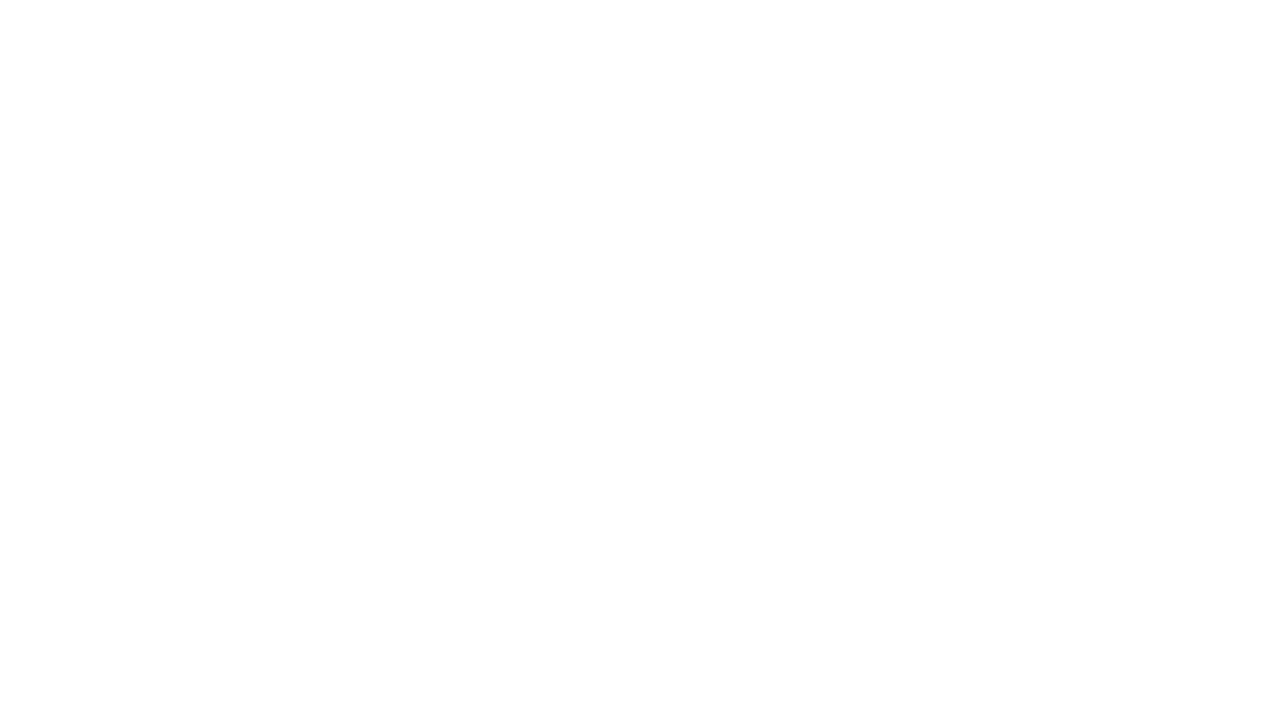
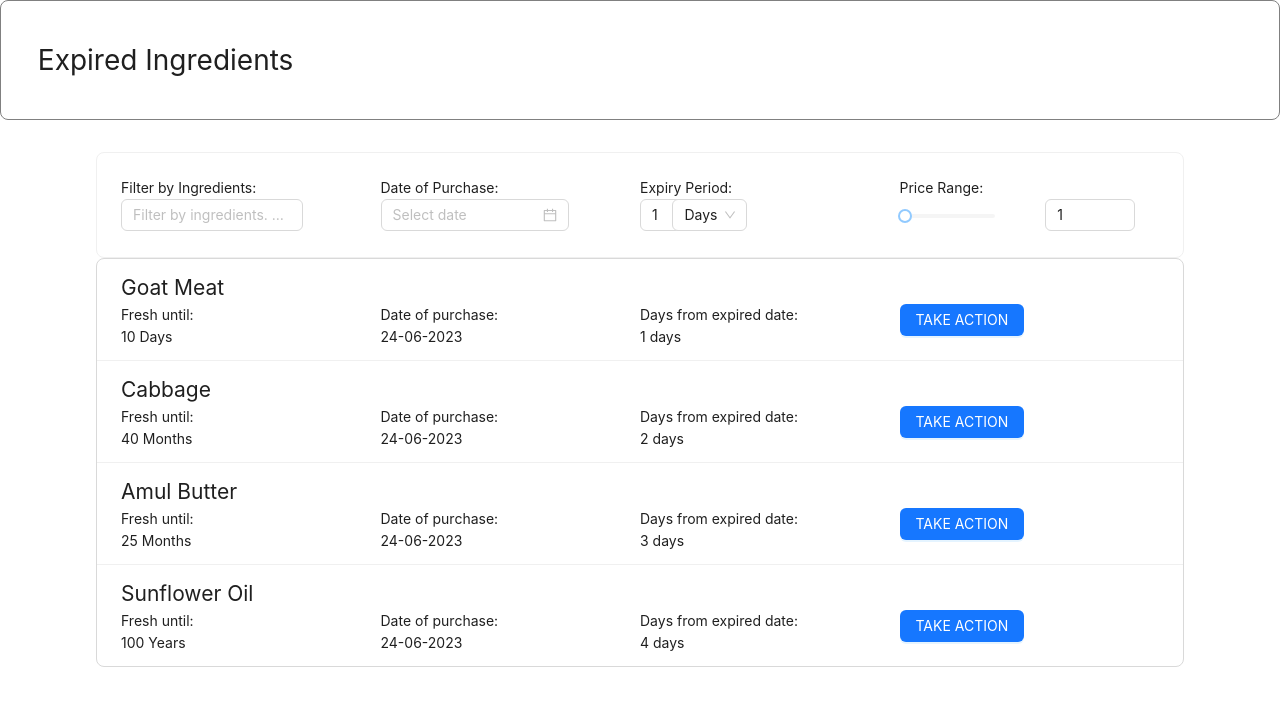
Before and after one commit to fakhruddin-vsbizz/mkitchen-ui, a React (Create React App) app in the folder frontend/: page /pai/expiries in a window 1280 px wide. Before the commit this address had no page. Shown: the top 706 px of the page. Built offline with nearby package versions, Linux system fonts and the light colour scheme; a web font is replaced by a local one.

Commit message:
vendor purchase and expiry product ui skeleton done

```diff
--- a/frontend/src/App.js
+++ b/frontend/src/App.js
@@ -20,6 +20,7 @@ import PostConfirmOps from "./procurement_inventory/current_menu/PostConfirmOps"
 import Vendors from "./procurement_inventory/vendors/Vendors";
 import NewVendor from "./procurement_inventory/vendors/NewVendor";
 import VendorPurchase from "./procurement_inventory/vendors/VendorPurchase";
+import DamagedGoodsList from "./procurement_inventory/damaged_goods/DamagedGoodsList";
 function App() {
   return (
     <AuthContextProvider>
@@ -40,6 +41,7 @@ function App() {
         <Route path="/pai/vendors/" element={<Vendors />} />
         <Route path="/pai/vendors/new" element={<NewVendor />} />
         <Route path="/pai/vendors/purchases" element={<VendorPurchase />} />
+        <Route path="/pai/expiries" element={<DamagedGoodsList />} />
 
       </Routes>
     </AuthContextProvider>
--- /dev/null
+++ b/frontend/src/procurement_inventory/damaged_goods/DamagedGoodsList.js
@@ -0,0 +1,170 @@
+import React, { useState } from 'react'
+import { List, Card, Row, Col, Slider, DatePicker, Tag, Button, Input, InputNumber, Select, Modal } from 'antd';
+
+const DamagedGoodsList = () => {
+
+    const vendorPurchaseList = [
+        {
+          ingredient_name:'Goat Meat',
+          quantity_ordered: 130,
+          period_post_exipry: 10,
+          period: 'Days',
+          created_on: '24-06-2023'
+        },
+        {
+          ingredient_name:'Cabbage',
+          quantity_ordered: 12,
+          period_post_exipry: 40,
+          period: 'Months',
+          created_on: '24-06-2023'
+        },
+        {
+          ingredient_name:'Amul Butter',
+          quantity_ordered: 25,
+          period_post_exipry: 25,
+          period: 'Months',
+          created_on: '24-06-2023'
+        },
+        {
+          ingredient_name:'Sunflower Oil',
+          quantity_ordered: 1,
+          period_post_exipry: 100,
+          period: 'Years',
+          created_on: '24-06-2023'
+        },
+      ]
+
+      const [inputValue, setInputValue] = useState(1);
+      const [days, setDays] = useState(1);
+
+      const onChange = (newValue) => {
+        setInputValue(newValue);
+      };
+
+      const onChangeDayValue = (newValue) => {
+        setDays(newValue);
+      };
+
+      const [isModalOpen, setIsModalOpen] = useState(false);
+
+        const showModal = () => {
+            setIsModalOpen(true);
+        };
+
+        const handleOk = () => {
+            setIsModalOpen(false);
+        };
+
+        const handleCancel = () => {
+            setIsModalOpen(false);
+        };
+
+
+  return (
+    <div>
+        <Card style={{ padding:'1%', border:'1px solid grey' }} bordered={true}>
+            <Row>
+                <Col xs={12} xl={12} style={{ fontSize: '200%' }}>Expired Ingredients</Col>
+                <Col xs={12} xl={12}>
+                </Col>
+            </Row>
+        </Card>
+
+        <br/><br/>
+        <center>
+          <Card style={{ width: '85%', textAlign: 'left' }}>
+            <Row style={{ width: '100%' }}>
+              <Col xs={12} xl={6}>
+                Filter by Ingredients: <br/>
+                <Input placeholder='Filter by ingredients. Eg: Chicken meat, Goat meat' style={{ width: '70%' }}></Input></Col>
+              <Col xs={12} xl={6}>
+                Date of Purchase: <br/>
+                <DatePicker></DatePicker>
+              </Col>
+              <Col xs={12} xl={6}>
+                Expiry Period: <br/>
+                <Row>
+                  <Col xs={6} xl={3}>
+                    <InputNumber
+                        min={1}
+                        value={days}
+                        onChange={onChangeDayValue}
+                    ></InputNumber>
+                  </Col>
+                  <Col xs={6} xl={3}>
+                    <Select
+                            defaultValue={0}
+                            options={[
+                                { value: 0, label: 'Days' },
+                                { value: 1, label: 'Months' },
+                                { value: 2, label: 'Years' },
+                            ]}
+                        ></Select>
+                  </Col>
+                </Row>
+
+              </Col>
+              <Col xs={12} xl={6}>
+                Price Range: <br/>
+                <Row>
+                  <Col xs={12} xl={12}>
+                    <Slider
+                      style={{ width: '70%' }}
+                      min={1}
+                      max={100000}
+                      onChange={onChange}
+                      value={typeof inputValue === 'number' ? inputValue : 0}
+                    />
+                  </Col>
+                  <Col xs={12} xl={12}>
+                    <InputNumber
+                      min={1}
+                      max={100000}
+                      style={{ margin: '0 16px' }}
+                      value={inputValue}
+                      onChange={onChange}
+                    />
+                  </Col>
+                </Row>
+              </Col>
+            </Row>
+          </Card>
+          <List
+              style={{ width: '85%' }}
+              bordered
+              dataSource={vendorPurchaseList}
+              renderItem={(item, idx) => (
+                <List.Item>
+                  <Row style={{ width: '100%', textAlign:'left' }}>
+                      <Col xs={24} xl={24} style={{ fontSize: '150%' }}>{item.ingredient_name}</Col>
+                      <Col xs={12} xl={6}>Fresh until: <br/>{item.period_post_exipry} {item.period}</Col>
+                      <Col xs={12} xl={6}>Date of purchase: <br/>{item.created_on}</Col>
+                      <Col xs={12} xl={6}>Days from expired date: <br/>{idx+1} days</Col>
+                      <Col xs={12} xl={6}>
+                          <Button type='primary' onClick={showModal}>TAKE ACTION</Button>
+                      </Col>
+                  </Row>
+                </List.Item>
+              )}
+          />
+          <Modal open={isModalOpen} onOk={handleOk} onCancel={handleCancel} footer={[]}>
+            <label style={{ fontSize: '140%' }}>Unshelf this Item?</label>
+            <br/><br/>
+            Its been noted that its been over the specified expiry period. What action should we take for the ingredient stock here?
+            <br/><br/><br/>
+            <Row>
+                <Col xs={12} xl={12}>
+                    <Button type='primary'>KEEP IN INVENTORY</Button>
+                </Col>
+                <Col xs={12} xl={12}>
+                <Button type='primary' danger>UNSHELF AND REMOVE AMOUNT</Button>
+                </Col>
+            </Row>
+          </Modal>
+
+        </center>
+    </div>
+  )
+}
+
+export default DamagedGoodsList
```
Also changed, not shown: frontend/src/procurement_inventory/vendors/NewVendor.js, frontend/src/procurement_inventory/vendors/VendorPurchase.js.
